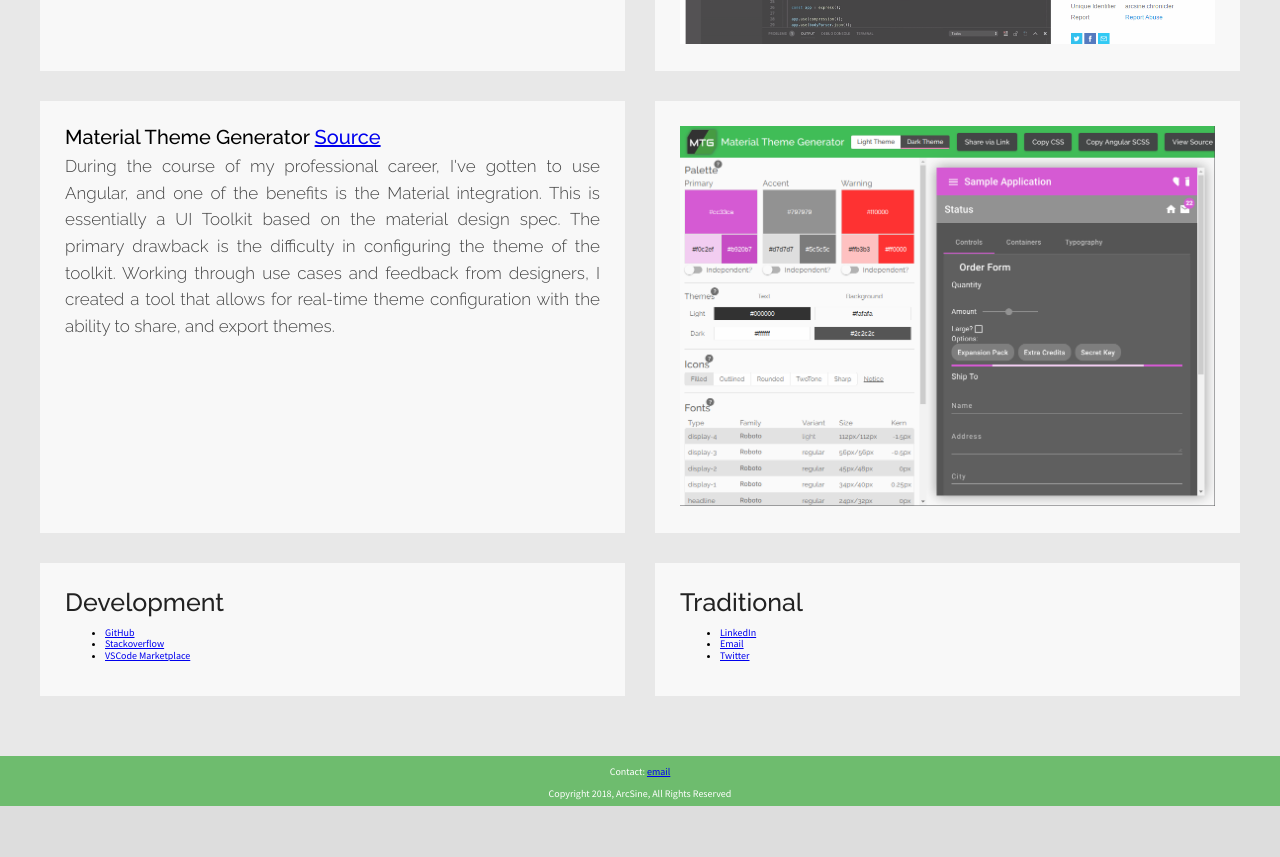
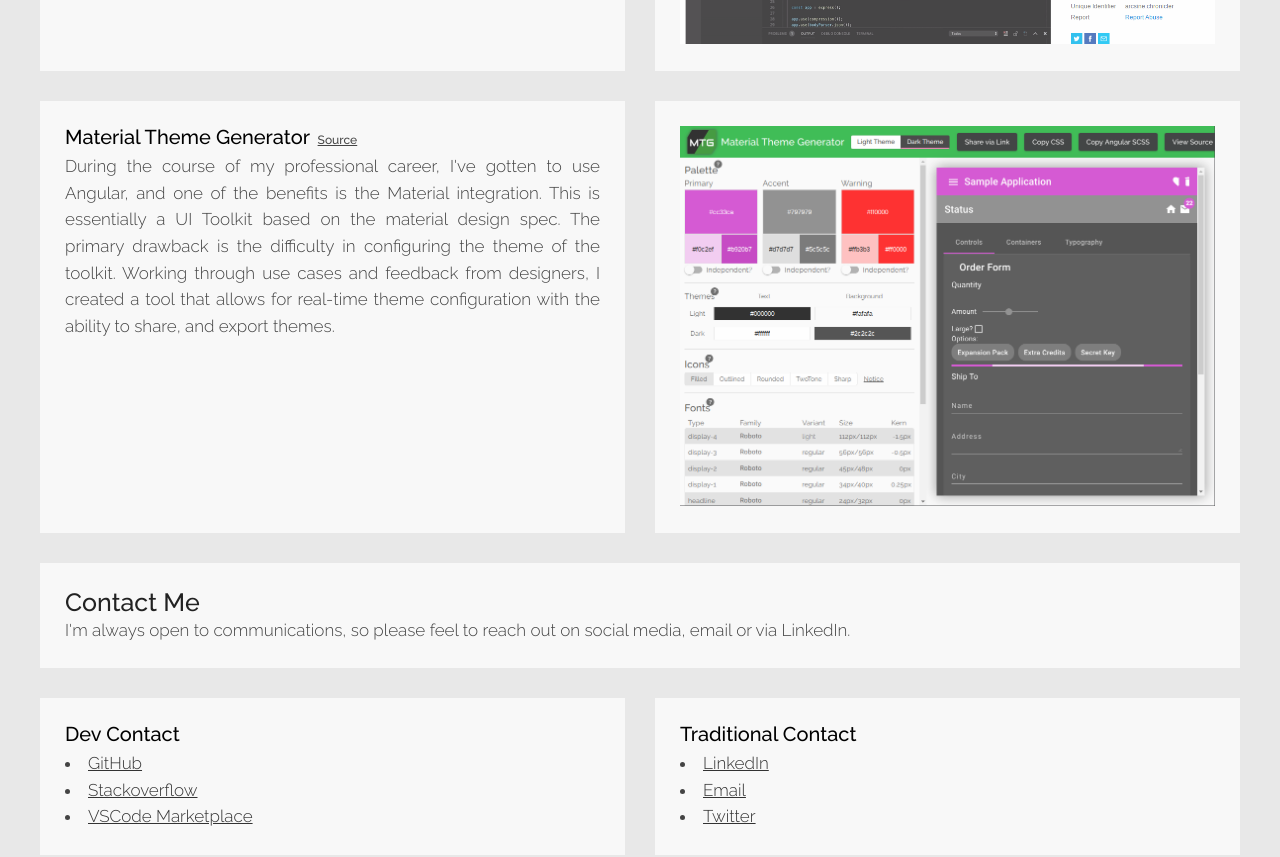
Before and after one commit to arciisine/arcsine.dev, an Angular app: page / in a window 1280 px wide. Shown: the part 2320-3177 px from the top of the page. Before the commit the page ends 3126 px from the top, so only its background shows below. Built offline with nearby package versions, Linux system fonts and the light colour scheme; a web font is replaced by a local one.

Commit message:
Working through contact

```diff
--- a/src/app/landing/landing.component.html
+++ b/src/app/landing/landing.component.html
@@ -108,8 +108,14 @@
   </section>
 
   <a name="contact"></a>
+  <section>
+    <h2>Contact Me</h2>
+    <p>
+      I'm always open to communications, so please feel to reach out on social media, email or via LinkedIn.
+    </p>
+  </section>
   <section class="left">
-    <h2>Development</h2>
+    <h3>Dev Contact</h3>
     <ul>
       <li><a target="_blank" href="https://github.com/arciisine">GitHub</a></li>
       <li><a target="_blank" href="https://stackoverflow.com/users/654141/arcsine?tab=profile">Stackoverflow</a></li>
@@ -118,7 +124,7 @@
   </section>
 
   <section class="right">
-    <h2>Traditional</h2>
+    <h3>Traditional Contact</h3>
     <ul>
       <li><a target="_blank" href="https://www.linkedin.com/in/arcsine/">LinkedIn</a></li>
       <li><a target="_blank" href="mailto:arciisine@gmail.com">Email</a></li>
--- a/src/app/landing/landing.component.scss
+++ b/src/app/landing/landing.component.scss
@@ -119,6 +119,17 @@
     grid-column-start: 1;
     grid-column-end: 3;
 
+    h3 {
+      a {
+        display: inline-block;
+        margin-left: .25em;
+        color: #444;
+        font-size: 1.2rem;
+        line-height: 100%;
+      }
+    }
+
+    ul,
     p {
       font-family: 'Raleway', 'Sans-Serif';
       font-weight: 200;
@@ -132,6 +143,14 @@
 
       &:last-of-type {
         margin-bottom: 0;
+      }
+    }
+
+    ul {
+      list-style-position: inside;
+
+      a {
+        color: #333;
       }
     }
 
```
Also changed, not shown: src/assets/twitter-profile.png (added).
